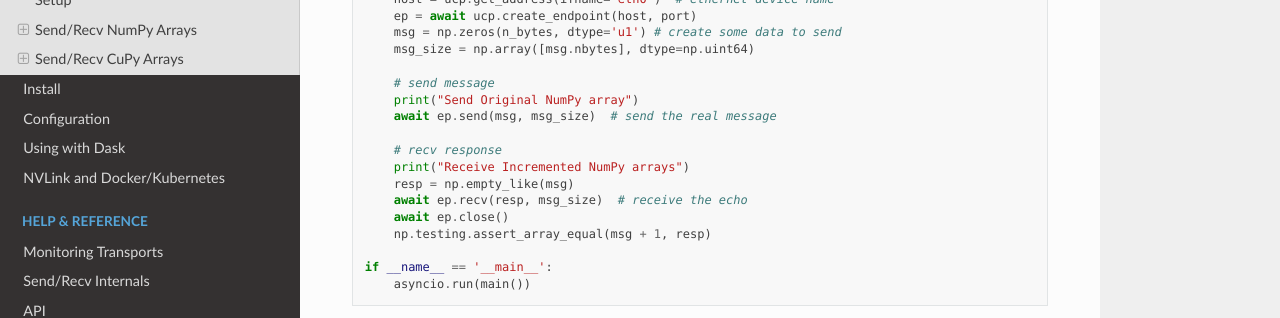
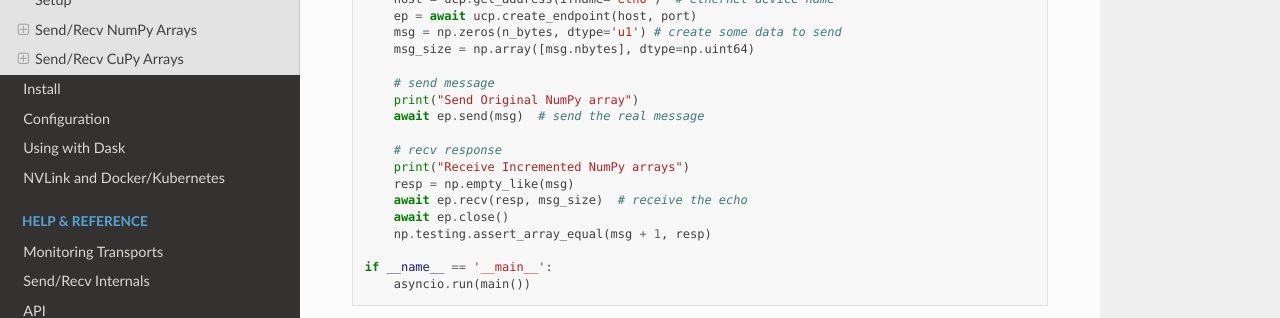
Before and after one commit to rapidsai/ucx-py, a Sphinx documentation site: the page built from docs/source/quickstart.rst, in a window 1280 px wide and 1400 px high, scrolled down 1293 px. Shown: the part 151-469 px from the top of the window. Built offline with Sphinx 7.4.7 and the Read the Docs theme 2.0.0, drawn with Linux system fonts in a browser that asks for light colours; the version number could not be read and is left out.

Commit message:
Remove remaining nbytes references in send/recv calls

```diff
--- a/docs/source/quickstart.rst
+++ b/docs/source/quickstart.rst
@@ -83,7 +83,7 @@ Process 2 - Client
 
         # send message
         print("Send Original NumPy array")
-        await ep.send(msg, msg_size)  # send the real message
+        await ep.send(msg)  # send the real message
 
         # recv response
         print("Receive Incremented NumPy arrays")
@@ -163,7 +163,7 @@ Process 2 - Client
 
         # send message
         print("Send Original CuPy array")
-        await ep.send(msg, msg_size)  # send the real message
+        await ep.send(msg)  # send the real message
 
         # recv response
         print("Receive Incremented CuPy arrays")
```
Also changed, not shown: 2 other files.
